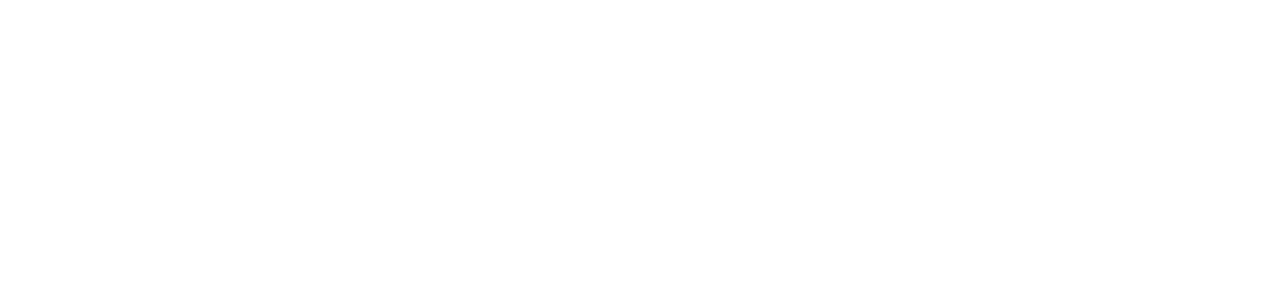
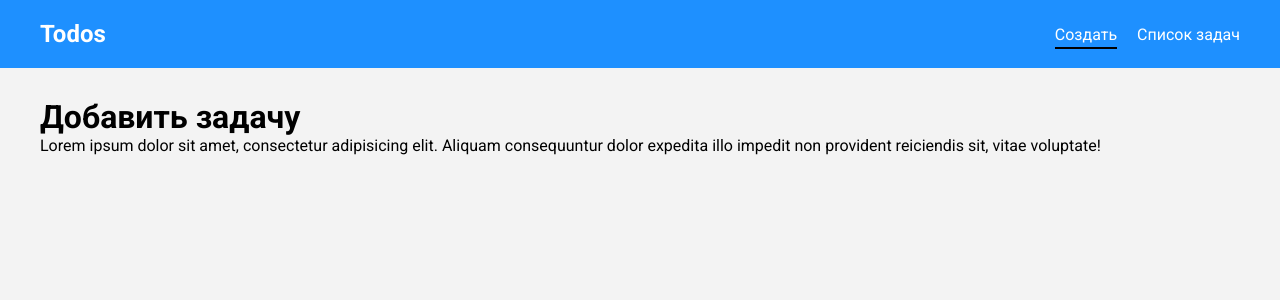
Before and after one commit to kazhe94/vue_todo, a Vue app: page / in a window 1280 px wide. Shown: the top 300 px of the page. Built offline with nearby package versions, Linux system fonts and the light colour scheme.

Commit message:
routes created, add some styles

```diff
--- a/package.json
+++ b/package.json
@@ -9,6 +9,7 @@
   "dependencies": {
     "core-js": "^3.6.5",
     "vue": "^3.0.0",
+    "vue-router": "^4.0.6",
     "vuex": "^4.0.0-0"
   },
   "devDependencies": {
--- a/public/index.html
+++ b/public/index.html
@@ -6,6 +6,8 @@
     <meta name="viewport" content="width=device-width,initial-scale=1.0">
     <link rel="icon" href="<%= BASE_URL %>favicon.ico">
     <title><%= htmlWebpackPlugin.options.title %></title>
+      <link rel="preconnect" href="https://fonts.gstatic.com">
+      <link href="https://fonts.googleapis.com/css2?family=Roboto:wght@400;500;700&display=swap" rel="stylesheet">
   </head>
   <body>
     <noscript>
--- a/src/App.vue
+++ b/src/App.vue
@@ -1,13 +1,18 @@
 <template>
-
+  <the-navbar></the-navbar>
+  <div class="container">
+    <router-view></router-view>
+  </div>
 </template>
 
 <script>
 
+import TheNavbar from "@/components/TheNavbar";
+
 export default {
   name: 'App',
   components: {
-
+    TheNavbar
   }
 }
 </script>
--- /dev/null
+++ b/src/components/AppPage.vue
@@ -0,0 +1,24 @@
+<template>
+  <div class="app-page">
+    <h1 class="title">{{ title }}</h1>
+    <slot></slot>
+  </div>
+</template>
+
+<script>
+export default {
+  name: "AppPage",
+  props: {
+    title: {
+      type: String,
+      required: true
+    }
+  }
+}
+</script>
+
+<style lang="scss">
+  .app-page {
+    padding: 30px 0;
+  }
+</style>
--- /dev/null
+++ b/src/components/TheNavbar.vue
@@ -0,0 +1,46 @@
+<template>
+  <nav class="navbar">
+    <div class="container">
+      <h1 class="title">Todos</h1>
+      <ul class="nav-list">
+        <li class="nav-list__item">
+          <router-link to="/" exact>Создать</router-link>
+        </li>
+        <li class="nav-list__item">
+          <router-link to="/list">Список задач</router-link>
+        </li>
+      </ul>
+    </div>
+  </nav>
+</template>
+
+<script>
+export default {
+  name: "TheNavbar"
+}
+</script>
+
+<style lang="scss">
+  .navbar {
+    padding: 20px 0;
+    background-color: dodgerblue;
+    color: #fff;
+    .container {
+      display: flex;
+      justify-content: space-between;
+      align-items: center;
+    }
+  }
+  .nav-list {
+    display: flex;
+    &__item {
+      transition: 0.3s;
+      &:hover {
+        color: #000;
+      }
+      &:not(:last-child) {
+        margin-right: 20px;
+      }
+    }
+  }
+</style>
--- a/src/main.js
+++ b/src/main.js
@@ -1,5 +1,7 @@
 import { createApp } from 'vue'
 import App from './App.vue'
 import store from './store'
+import router from "@/router";
+import './style.scss'
 
-createApp(App).use(store).mount('#app')
+createApp(App).use(store).use(router).mount('#app')
--- /dev/null
+++ b/src/router/index.js
@@ -0,0 +1,24 @@
+import {createRouter, createWebHistory} from 'vue-router'
+import Create from "@/views/Create";
+
+
+const routes = [
+    {
+        path: '/',
+        name: 'Create',
+        component: Create
+    },
+    {
+        path:'/list',
+        name: 'List',
+        component: () => import('@/views/List')
+    }
+]
+const router = createRouter({
+    history: createWebHistory(),
+    routes,
+    linkExactActiveClass: 'active',
+    linkActiveClass: 'active'
+})
+
+export default router;
--- /dev/null
+++ b/src/style.scss
@@ -0,0 +1,32 @@
+* {
+  box-sizing: border-box;
+}
+body {
+  margin: 0;
+  padding: 0;
+  font-family: 'Roboto', 'Arial', sans-serif;
+  background-color: #f3f3f3;
+}
+ul, li {
+  margin: 0;
+  padding: 0;
+  list-style: none;
+}
+h1,h2,h3,h4,h5,h6,p {
+  margin: 0;
+  padding: 0;
+}
+a {
+  text-decoration: none;
+  color: inherit;
+}
+.active {
+  padding-bottom: 3px;
+  border-bottom: 2px solid black;
+}
+.container {
+  max-width: 1240px;
+  width: 100%;
+  padding: 0 20px;
+  margin: 0 auto;
+}
--- /dev/null
+++ b/src/views/Create.vue
@@ -0,0 +1,20 @@
+<template>
+  <app-page title="Добавить задачу">
+    Lorem ipsum dolor sit amet, consectetur adipisicing elit. Aliquam consequuntur dolor expedita illo impedit non provident reiciendis sit, vitae voluptate!
+  </app-page>
+</template>
+
+<script>
+import AppPage from "@/components/AppPage";
+
+export default {
+  name: "Home",
+  components: {
+    AppPage
+  }
+}
+</script>
+
+<style scoped>
+
+</style>
--- /dev/null
+++ b/src/views/List.vue
@@ -0,0 +1,20 @@
+<template>
+  <app-page title="Список задач">
+
+  </app-page>
+</template>
+
+<script>
+import AppPage from "@/components/AppPage";
+
+export default {
+  name: "List",
+  components: {
+    AppPage
+  }
+}
+</script>
+
+<style scoped>
+
+</style>
```
Also changed, not shown: 1 other file (tests, documents, lock files or other folders).
